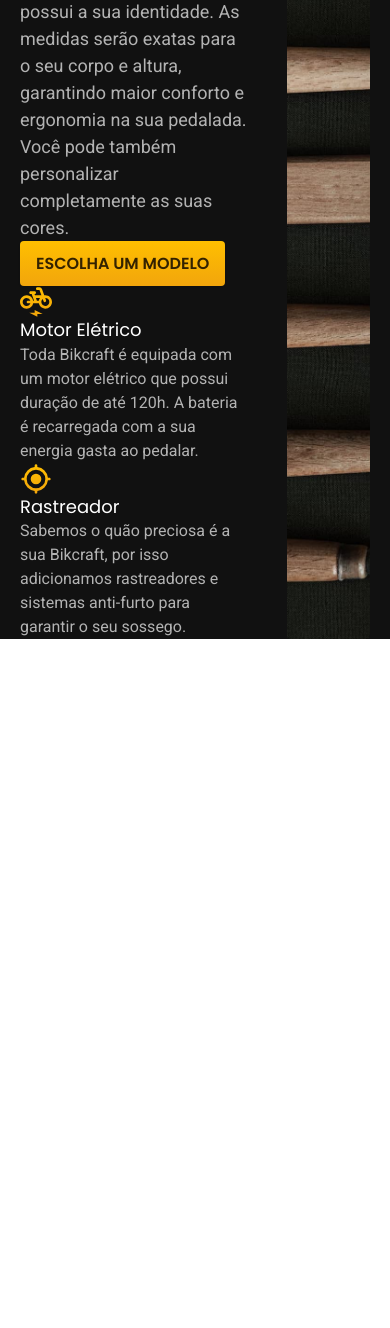
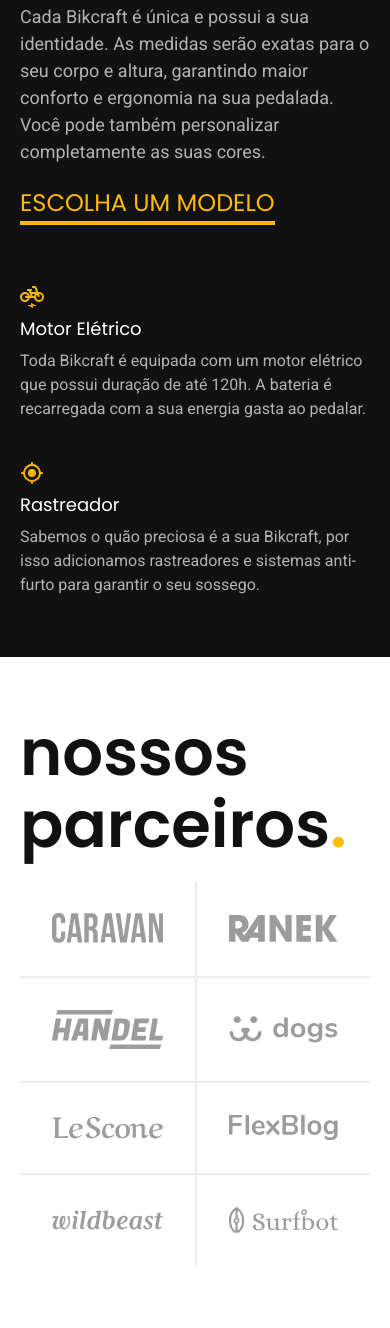
Before and after one commit to TorugoJS/Bikcraft, a plain HTML site: page index.html in a window 390 px wide. Shown: the part 1610-2938 px from the top of the page. Before the commit the page ends 2849 px from the top, so only its background shows below. Drawn offline with Linux system fonts and the light colour scheme.

Commit message:
bikcraft

```diff
--- /dev/null
+++ b/css/home/parceiros.css
@@ -0,0 +1,55 @@
+.parceiros {
+  padding-top: 60px;
+  padding-bottom: 120px;
+}
+
+.parceiros h2 {
+  margin-bottom: 60px;
+}
+
+.parceiros ul {
+  padding: 0 20px;
+  max-width: 1400px;
+  display: grid;
+  grid-template-columns: repeat(4, 1fr);
+  margin: 0 auto;
+}
+
+.parceiros li {
+  display: flex;
+  padding: 32px;
+  border-left: 2px solid var(--cor-2);
+}
+
+.parceiros img {
+  margin: auto;
+}
+
+.parceiros li:nth-child(n + 5) {
+  border-top: 2px solid var(--cor-2);
+}
+
+.parceiros li:first-child,
+.parceiros li:nth-child(5) {
+  border-left: none;
+}
+
+@media (max-width: 800px) {
+  .parceiros {
+    padding-bottom: 60px;
+  }
+  .parceiros h2 {
+    margin-bottom: 20px;
+  }
+  .parceiros ul {
+    grid-template-columns: repeat(2, 1fr);
+  }
+
+  .parceiros li:nth-child(n + 3) {
+    border-top: 2px solid var(--cor-2);
+  }
+
+  .parceiros li:nth-child(odd) {
+    border-left: none;
+  }
+}
--- a/css/home/tecnologia.css
+++ b/css/home/tecnologia.css
@@ -1,5 +1,6 @@
 .tecnologia-bg {
   background-color: var(--cor-11);
+  box-shadow: inset 0 80px var(--cor-0), inset 0 -80px var(--cor-0);
 }
 .tecnologia {
   display: grid;
@@ -13,3 +14,67 @@
   object-fit: cover;
   object-position: left;
 }
+
+.tecnologia-conteudo {
+  padding-top: 160px;
+  padding-bottom: 160px;
+}
+
+.tecnologia-conteudo > span {
+  margin-bottom: 20px;
+  display: block;
+}
+
+.tecnologia-conteudo h2 {
+  margin-bottom: 32px;
+}
+
+.tecnologia-conteudo > p {
+  margin-bottom: 20px;
+}
+
+.tecnologia a {
+  margin-bottom: 80px;
+}
+
+.tecnologia-vantagens {
+  display: flex;
+  gap: 40px;
+}
+
+.tecnologia-vantagens h3 {
+  margin-bottom: 8px;
+  width: max-content;
+}
+
+.tecnologia-vantagens img {
+  width: 24px;
+  margin-bottom: 8px;
+}
+
+@media (max-width: 800px) {
+  .tecnologia-bg {
+    box-shadow: initial;
+  }
+  .tecnologia {
+    grid-template-columns: 1fr;
+  }
+  .tecnologia-conteudo {
+    padding-top: 60px;
+    padding-bottom: 60px;
+  }
+
+  .tecnologia-imagem {
+    display: none;
+  }
+
+  .tecnologia a {
+    margin-bottom: 60px;
+  }
+}
+
+@media (max-width: 600px) {
+  .tecnologia-vantagens {
+    flex-direction: column;
+  }
+}
--- a/css/style.css
+++ b/css/style.css
@@ -10,6 +10,8 @@
 /* home */
 @import "./home/introducao.css";
 @import "./home/tecnologia.css";
+@import "./home/parceiros.css";
 
 /* bicicletas */
+
 @import "./bicicletas/bicicletas-lista.css";
--- a/css/utilidades/componentes.css
+++ b/css/utilidades/componentes.css
@@ -28,3 +28,22 @@
     font-size: 1rem;
   }
 }
+
+.link {
+  display: inline-block;
+  color: var(--cor-p1);
+  font: 500 1.5rem/1.5 "Poppins", sans-serif;
+  text-transform: uppercase;
+}
+
+.link::after {
+  content: "";
+  display: block;
+  width: 100%;
+  height: 4px;
+  background-color: currentColor;
+}
+
+.link:hover {
+  color: var(--cor-0);
+}
--- a/index.html
+++ b/index.html
@@ -95,15 +95,15 @@
             ergonomia na sua pedalada. Você pode também personalizar
             completamente as suas cores.
           </p>
-          <a class="botao link" href="./bicicletas.html">Escolha um modelo</a>
-
+          <a class="link" href="./bicicletas.html">Escolha um modelo</a>
+          <div class="tecnologia-vantagens">
             <div>
               <img src="./img/icones/eletrica.svg" alt="" />
               <h3 class="font-1-m cor-0">Motor Elétrico</h3>
               <p class="font-2-s cor-5">
-              Toda Bikcraft é equipada com um motor elétrico que possui duração
-              de até 120h. A bateria é recarregada com a sua energia gasta ao
-              pedalar.
+                Toda Bikcraft é equipada com um motor elétrico que possui
+                duração de até 120h. A bateria é recarregada com a sua energia
+                gasta ao pedalar.
               </p>
             </div>
 
@@ -116,10 +116,28 @@
               </p>
             </div>
           </div>
+        </div>
         <div class="tecnologia-imagem">
           <img src="./img/fotos/tecnologia.jpg" alt="" />
         </div>
       </div>
     </article>
+
+    <section class="parceiros" aria-label="Nossos Parceiros">
+      <h2 class="container font-1xxl">
+        nossos parceiros<span class="cor-p1">.</span>
+      </h2>
+
+      <ul>
+        <li><img src="./img/parceiros/caravan.svg" alt="caravan" /></li>
+        <li><img src="./img/parceiros/ranek.svg" alt="ranek" /></li>
+        <li><img src="./img/parceiros/handel.svg" alt="handel" /></li>
+        <li><img src="./img/parceiros/dogs.svg" alt="dogs" /></li>
+        <li><img src="./img/parceiros/lescone.svg" alt="lescone" /></li>
+        <li><img src="./img/parceiros/flexblog.svg" alt="flexblog" /></li>
+        <li><img src="./img/parceiros/wildbeast.svg" alt="wildbeast" /></li>
+        <li><img src="./img/parceiros/surfbot.svg" alt="surfbot" /></li>
+      </ul>
+    </section>
   </body>
 </html>
```
Lines whose indentation alone changed are shown as unchanged.
